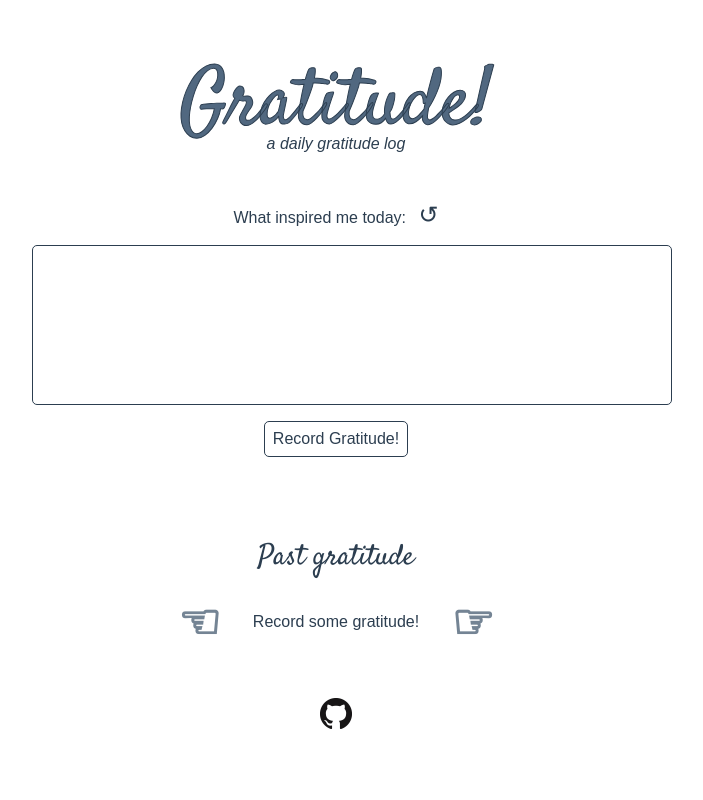
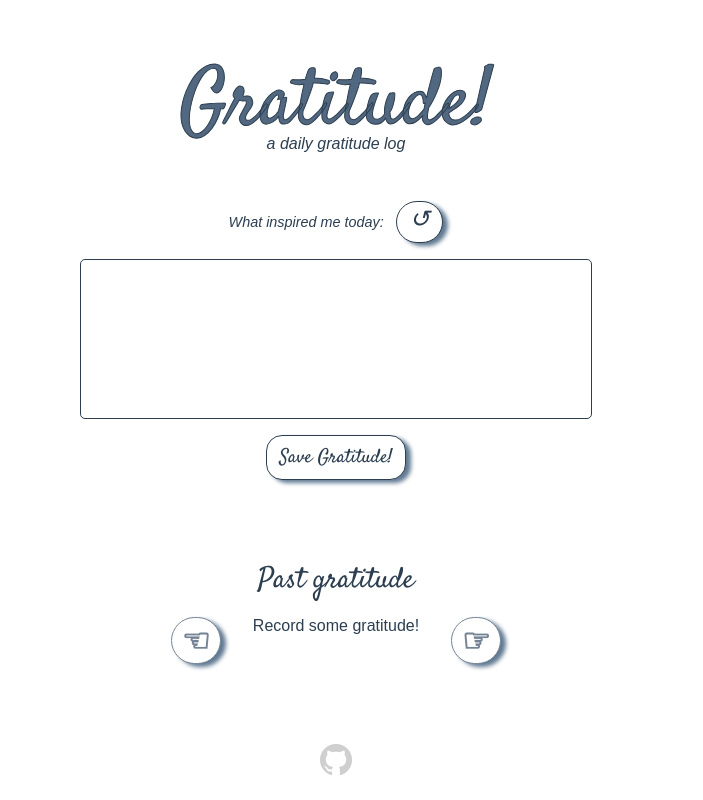
Before and after one commit to mykecameron/gratitude, a Vue app: page / in a window 1280 px wide. Shown: the whole page, without its empty margins (304-1007 px from the left). Built offline with nearby package versions, Linux system fonts and the light colour scheme.

Commit message:
goofy buttons

```diff
--- a/src/App.vue
+++ b/src/App.vue
@@ -12,6 +12,7 @@
     <a href="https://github.com/mykecameron/gratitude">
       <img
         src="@/assets/img/GitHub-Mark-32px.png"
+        class="github"
         title="Check it out on Github!"
         alt="Github logo"/>
     </a>
@@ -73,7 +74,6 @@ export default {
 }
 
 .prompt-container {
-  width: 50%;
   max-width: 40rem;
   margin-left: auto;
   margin-right: auto;
@@ -81,11 +81,15 @@ export default {
 }
 
 .footer {
-  margin-top: 3rem;
+  margin-top: 5rem;
 }
 
 button {
   cursor: pointer;
 }
 
+.github {
+  opacity: 0.2;
+}
+
 </style>
--- a/src/components/Gratitude.vue
+++ b/src/components/Gratitude.vue
@@ -9,7 +9,7 @@
     class="response"
     v-model="response">
   </textarea>
-  <button @click="saveResponse" class="save-button">Record Gratitude!</button>
+  <button @click="saveResponse" class="save-button">Save Gratitude!</button>
 </template>
 
 <script>
@@ -52,7 +52,7 @@ export default {
 <style scoped>
 .response {
   display: block;
-  width: 100%;
+  width: 80%;
   height: 10rem;
   border: 1px solid #2c3e50;
   border-radius: 5px;
@@ -60,20 +60,35 @@ export default {
   padding: 0.5rem;
   font-family: Satisfy;
   font-size: 1.2rem;
+  margin-left: auto;
+  margin-right: auto;
 }
 
 .refresh-button {
   font-size: 1.5rem;
   margin-left: 0.5rem;
+  padding: 0.2rem 0.8rem;
+  border-radius: 4rem;
 }
 
-.save-button {
+button {
+  background-color: white;
   border: 1px solid #2c3e50;
-  padding: 0.5rem;
-  border-radius: 5px;
+  padding: 0.5rem 0.75rem;
+  border-radius: 1rem;
+  font-family: Satisfy;
+  font-size: 1.2rem;
+  filter: drop-shadow(5px 3px 2px #607992);
 }
 
-.save-button:active {
+button:active {
   background-color: #bfc5ca;
+  transform: translate(5px, 3px);
+  filter: none;
+}
+
+.prompt {
+  font-size: 0.9rem;
+  font-style: italic;
 }
 </style>
--- a/src/components/ResponseHistory.vue
+++ b/src/components/ResponseHistory.vue
@@ -62,7 +62,6 @@ export default {
 .container {
   display: flex;
   justify-content: center;
-  align-items: center;
 }
 
 .container div {
@@ -71,14 +70,26 @@ export default {
 }
 
 button {
-  font-size: 3rem;
+  font-size: 2rem;
   font-weight: bold;
+  filter: drop-shadow(5px 3px 2px #607992);
+  border: 1px solid #2c3e50;
+  background-color: white;
+  border-radius: 4rem;
+  padding: 0.2rem 0.6rem;
 }
 
 button:disabled,
 button[disabled]{
+  border-color: #748494;
   color: #748494;
   cursor: default;
+}
+
+button:active {
+  background-color: #bfc5ca;
+  transform: translate(5px, 3px);
+  filter: none;
 }
 
 h2 {
@@ -98,6 +109,7 @@ h2 {
 
 .prompt {
   font-style: italic;
+  font-size: 0.9rem;
 }
 
 .response {
```
